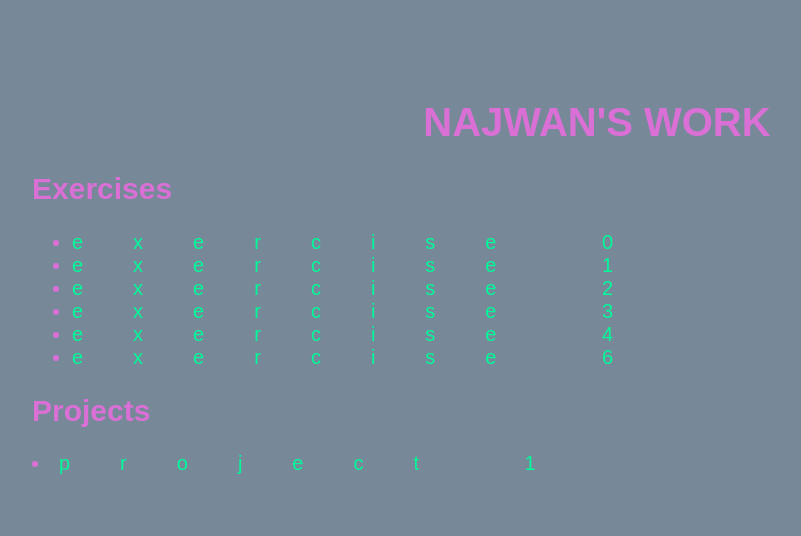
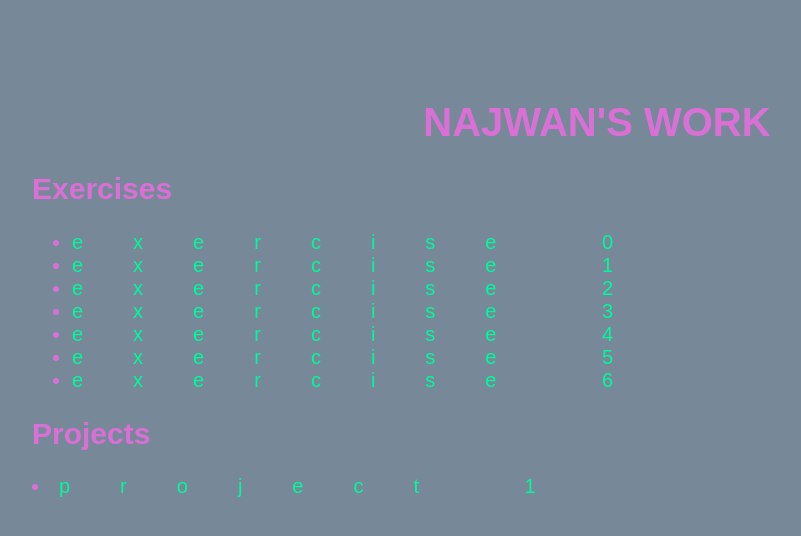
Before and after one commit to uajwau/nhawa-avt217, a plain HTML site: page index.html in a window 1280 px wide. Shown: the whole page, without its empty margins (68-869 px from the left). Drawn offline with Linux system fonts and the light colour scheme.

Commit message:
frank part two

```diff
--- a/index.html
+++ b/index.html
@@ -13,6 +13,7 @@
       <li><a href="e2/index.html">exercise 2</a></li>
       <li><a href="e3/index.html">exercise 3</a></li>
       <li><a href="e4/index.html">exercise 4</a></li>
+      <li><a href="e5/index.html">exercise 5</a></li>
       <li><a href="e6/index.html">exercise 6</a></li>
     </ul>
     <h2>Projects</h2>
```
